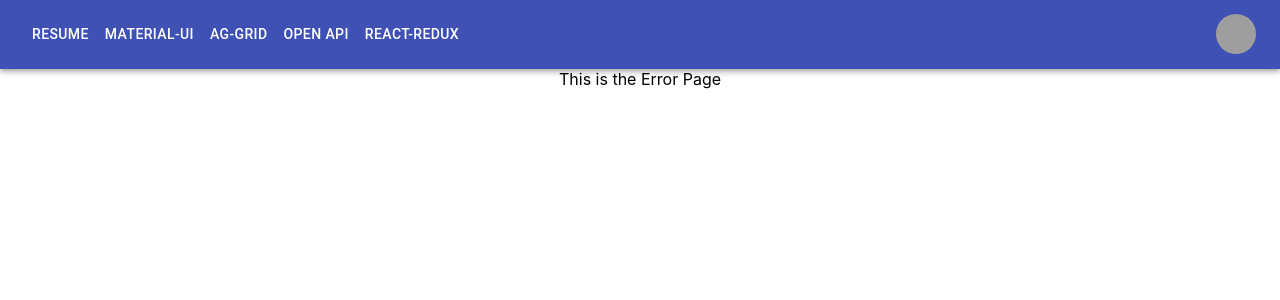
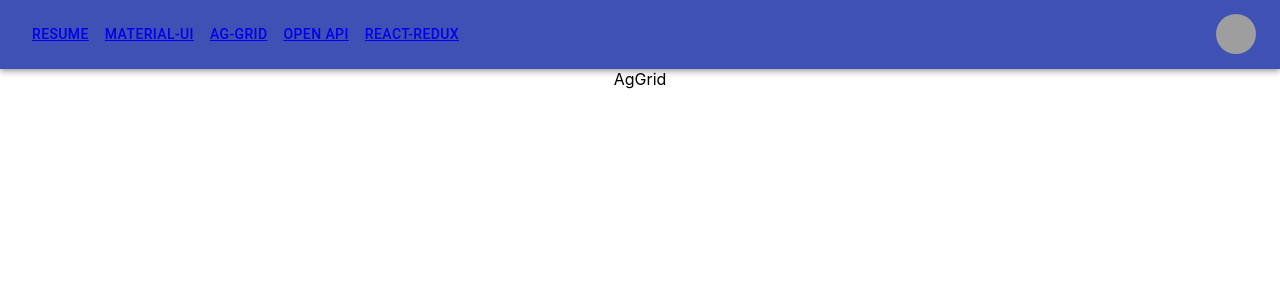
Before and after one commit to acudworth3/atc_portfolio, a React (Create React App) app: page /AG-Grid in a window 1280 px wide. Shown: the top 300 px of the page. Built offline with nearby package versions, Linux system fonts and the light colour scheme; grey boxes are pictures that could not be loaded.

Commit message:
navbar links not reloading page

```diff
--- a/src/App.tsx
+++ b/src/App.tsx
@@ -1,11 +1,13 @@
 import "./App.css";
-import { BrowserRouter as Router, Route, Routes } from "react-router-dom";
-import Page1 from "./features/pages/Page1";
-import Page2 from "./features/pages/Page2";
-import Page3 from "./features/pages/Page3";
+import { Route, Routes } from "react-router-dom";
 import Error from "./features/pages/Error";
 import Homepage from "./features/pages/Homepage";
 import NavBar from "./features/navBar/NavBar";
+import AgGrid from "./features/pages/AgGrid";
+import MaterialUI from "./features/pages/MaterialUI";
+import OpenAPI from "./features/pages/OpenAPI";
+import ReactRedux from "./features/pages/ReactRedux";
+import Resume from "./features/pages/Resume";
 
 export default function App() {
   return (
@@ -14,11 +16,14 @@ export default function App() {
       <Routes>
         <Route path="/" element={<Homepage />} />
         <Route path="/atc_portfolio" element={<Homepage />} />
-        <Route path="page1" element={<Page1 />} />
-        <Route path="page2" element={<Page2 />} />
-        <Route path="page3" element={<Page3 />} />
+        <Route path="Resume" element={<Resume />} />
+        <Route path="Material-UI" element={<MaterialUI />} />
+        <Route path="AG-Grid" element={<AgGrid />} />
+        <Route path="Open API" element={<OpenAPI />} />
+        <Route path="React-Redux" element={<ReactRedux />} />
         <Route path="*" element={<Error />} />
       </Routes>
     </div>
   );
 }
+// const pages = ["Resume", "Material-UI", "AG-Grid", "Open API", "React-Redux"];
--- a/src/features/navBar/NavBar.tsx
+++ b/src/features/navBar/NavBar.tsx
@@ -11,7 +11,7 @@ import Avatar from "@mui/material/Avatar";
 import Button from "@mui/material/Button";
 import Tooltip from "@mui/material/Tooltip";
 import MenuItem from "@mui/material/MenuItem";
-import { Navigate } from "react-router-dom";
+import { Link } from "react-router-dom";
 
 // TODO setup links to pages
 const pages = ["Resume", "Material-UI", "AG-Grid", "Open API", "React-Redux"];
@@ -86,10 +86,9 @@ function NavBar() {
             {pages.map((page) => (
               <Button
                 key={page}
-                href={page}
                 sx={{ my: 2, color: "white", display: "block" }}
               >
-                {page}
+                <Link to={page}>{page}</Link>
               </Button>
             ))}
           </Box>
--- /dev/null
+++ b/src/features/pages/AgGrid.tsx
@@ -0,0 +1,7 @@
+import React from "react";
+
+const AgGrid = () => {
+  return <div>AgGrid</div>;
+};
+
+export default AgGrid;
--- /dev/null
+++ b/src/features/pages/MaterialUI.tsx
@@ -0,0 +1,7 @@
+import React from "react";
+
+const MaterialUI = () => {
+  return <div>MaterialUI</div>;
+};
+
+export default MaterialUI;
--- /dev/null
+++ b/src/features/pages/OpenAPI.tsx
@@ -0,0 +1,7 @@
+import React from "react";
+
+const OpenAPI = () => {
+  return <div>OpenAPI</div>;
+};
+
+export default OpenAPI;
--- a/src/features/pages/Page1.tsx
+++ /dev/null
@@ -1,9 +0,0 @@
-import React from 'react'
-
-const Page1 = () => {
-  return (
-    <div>Page1</div>
-  )
-}
-
-export default Page1
--- a/src/features/pages/Page2.tsx
+++ /dev/null
@@ -1,9 +0,0 @@
-import React from 'react'
-
-const Page1 = () => {
-  return (
-    <div>Page1</div>
-  )
-}
-
-export default Page1
--- a/src/features/pages/Page3.tsx
+++ /dev/null
@@ -1,9 +0,0 @@
-import React from 'react'
-
-const Page1 = () => {
-  return (
-    <div>Page1</div>
-  )
-}
-
-export default Page1
--- /dev/null
+++ b/src/features/pages/ReactRedux.tsx
@@ -0,0 +1,7 @@
+import React from "react";
+
+const ReactRedux = () => {
+  return <div>ReactRedux</div>;
+};
+
+export default ReactRedux;
--- /dev/null
+++ b/src/features/pages/Resume.tsx
@@ -0,0 +1,7 @@
+import React from "react";
+
+const Resume = () => {
+  return <div>Resume</div>;
+};
+
+export default Resume;
```
